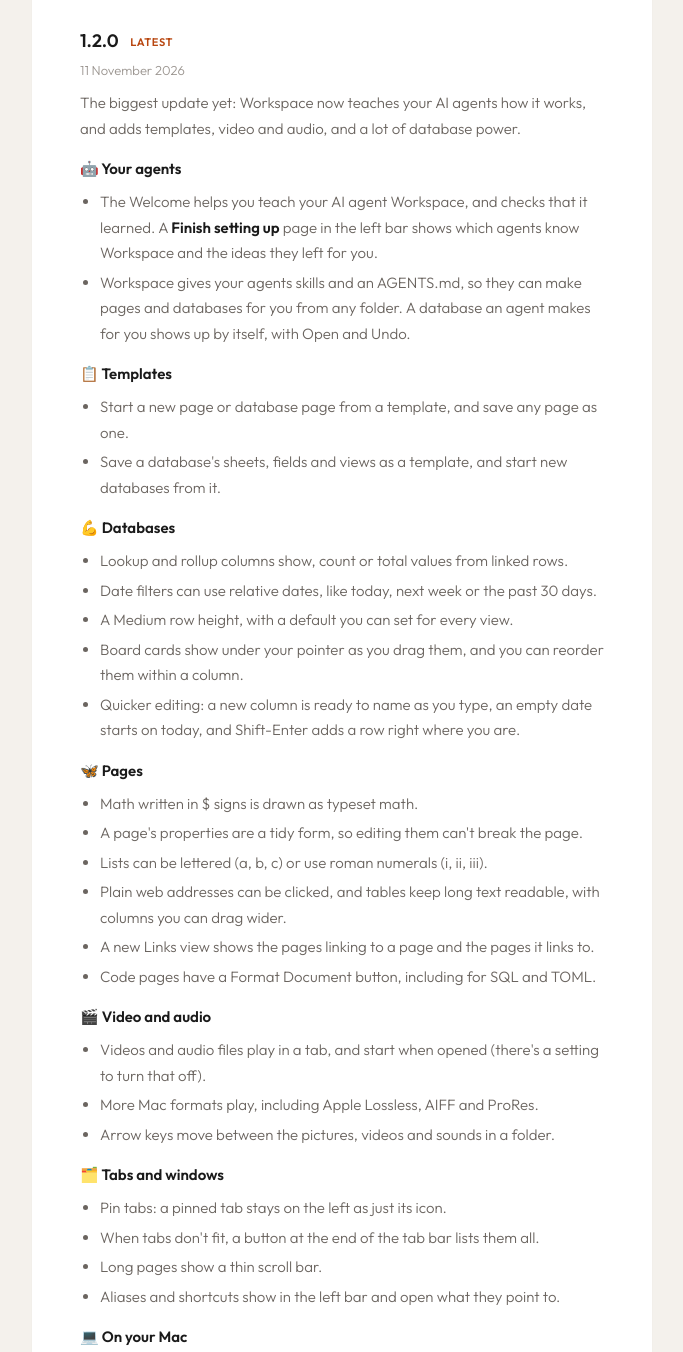
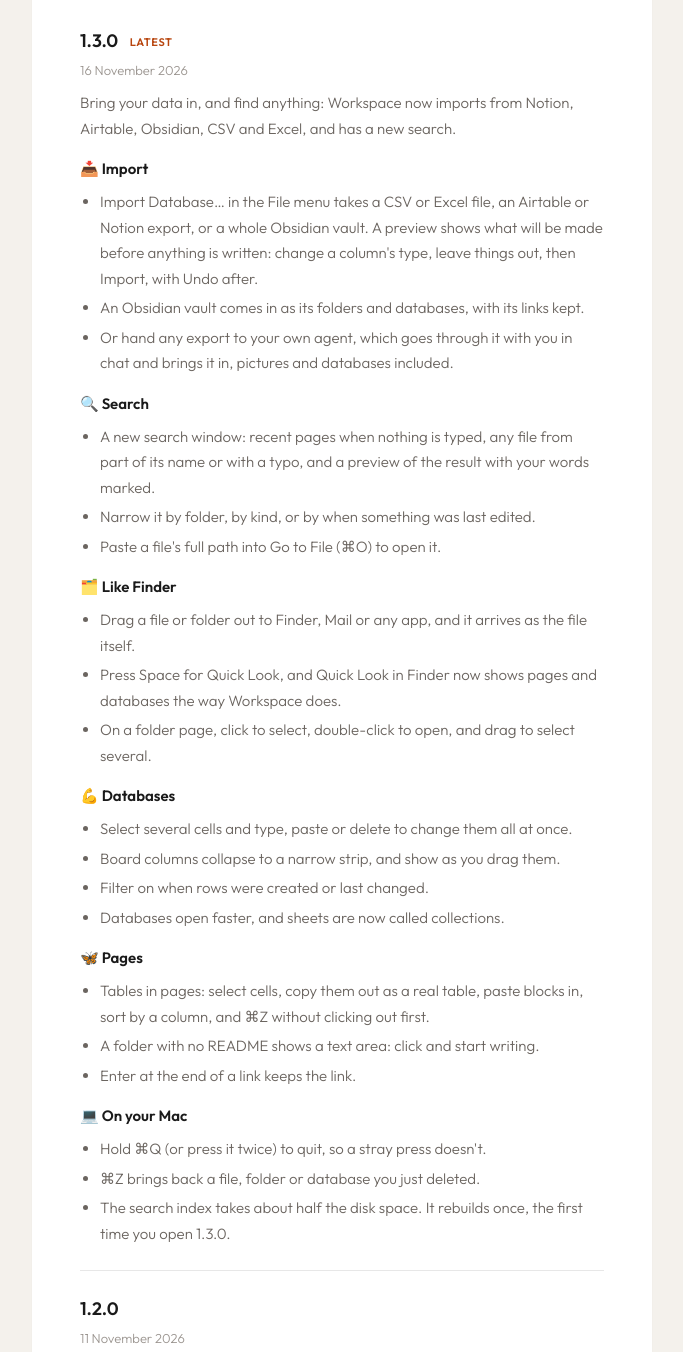
Before and after one commit to bphirsh/personal-website-2026, a plain HTML site: page workspace/releases/index.html in a window 1280 px wide. Shown: the part 302-1654 px from the top of the page, without its empty margins (298-981 px from the left). Drawn offline with Linux system fonts and the light colour scheme.

Commit message:
Release notes and roadmaps for 1.3.0: import, search, like Finder; v1.3 Shipped leg on both roadmaps, Next now Google Docs and Sheets import, workflows and secrets; the import FAQ says it's here (held until 1.3.0 is on the feed)
Co-Authored-By: Claude Opus 5.5 <noreply@anthropic.com>

```diff
--- a/workspace/releases/index.html
+++ b/workspace/releases/index.html
@@ -56,8 +56,51 @@
     </div>
     <!-- Release notes (row "Release notes and terms on the website", 9 Nov 2026). Newest first. One section per published version: its number, its date, and what someone using the app would notice, in plain words. Write it at each release, from the app's Build Log, in the same voice as the rest of the site. At the same time, update the roadmap on /workspace/ (section#roadmap) and on /workspace/try/ (section#roadmap): move anything this release ships into a Shipped leg for its version, and take it out of Next, Soon or Future (Brian, 10 Nov 2026). -->
     <div class="doc">
+      <section class="release" id="v1.3.0">
+        <h2>1.3.0 <span class="latest">Latest</span></h2>
+        <time datetime="2026-11-16">16 November 2026</time>
+        <p>Bring your data in, and find anything: Workspace now imports from Notion, Airtable, Obsidian, CSV and Excel, and has a new search.</p>
+        <h3>📥 Import</h3>
+        <ul>
+          <li>Import Database… in the File menu takes a CSV or Excel file, an Airtable or Notion export, or a whole Obsidian vault. A preview shows what will be made before anything is written: change a column's type, leave things out, then Import, with Undo after.</li>
+          <li>An Obsidian vault comes in as its folders and databases, with its links kept.</li>
+          <li>Or hand any export to your own agent, which goes through it with you in chat and brings it in, pictures and databases included.</li>
+        </ul>
+        <h3>🔍 Search</h3>
+        <ul>
+          <li>A new search window: recent pages when nothing is typed, any file from part of its name or with a typo, and a preview of the result with your words marked.</li>
+          <li>Narrow it by folder, by kind, or by when something was last edited.</li>
+          <li>Paste a file's full path into Go to File (⌘O) to open it.</li>
+        </ul>
+        <h3>🗂️ Like Finder</h3>
+        <ul>
+          <li>Drag a file or folder out to Finder, Mail or any app, and it arrives as the file itself.</li>
+          <li>Press Space for Quick Look, and Quick Look in Finder now shows pages and databases the way Workspace does.</li>
+          <li>On a folder page, click to select, double-click to open, and drag to select several.</li>
+        </ul>
+        <h3>💪 Databases</h3>
+        <ul>
+          <li>Select several cells and type, paste or delete to change them all at once.</li>
+          <li>Board columns collapse to a narrow strip, and show as you drag them.</li>
+          <li>Filter on when rows were created or last changed.</li>
+          <li>Databases open faster, and sheets are now called collections.</li>
+        </ul>
+        <h3>🦋 Pages</h3>
+        <ul>
+          <li>Tables in pages: select cells, copy them out as a real table, paste blocks in, sort by a column, and ⌘Z without clicking out first.</li>
+          <li>A folder with no README shows a text area: click and start writing.</li>
+          <li>Enter at the end of a link keeps the link.</li>
+        </ul>
+        <h3>💻 On your Mac</h3>
+        <ul>
+          <li>Hold ⌘Q (or press it twice) to quit, so a stray press doesn't.</li>
+          <li>⌘Z brings back a file, folder or database you just deleted.</li>
+          <li>The search index takes about half the disk space. It rebuilds once, the first time you open 1.3.0.</li>
+        </ul>
+      </section>
+
       <section class="release" id="v1.2.0">
-        <h2>1.2.0 <span class="latest">Latest</span></h2>
+        <h2>1.2.0</h2>
         <time datetime="2026-11-11">11 November 2026</time>
         <p>The biggest update yet: Workspace now teaches your AI agents how it works, and adds templates, video and audio, and a lot of database power.</p>
         <h3>🤖 Your agents</h3>
```
Also changed, not shown: workspace/index.html (+19 -16 lines), workspace/try/index.html (+18 -10 lines).
